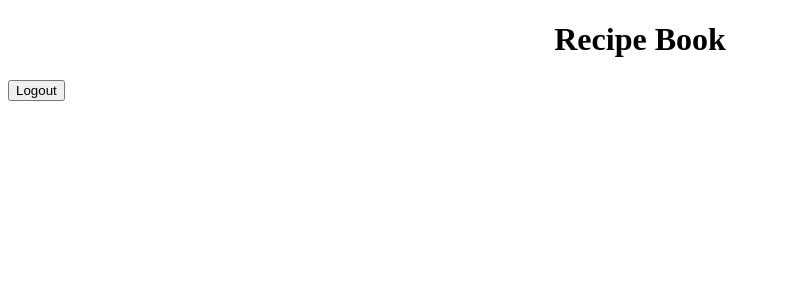
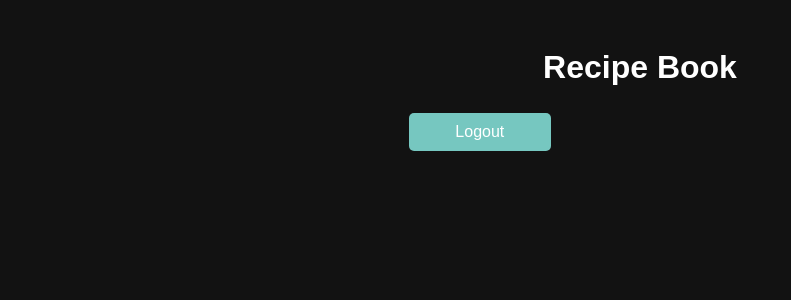
Before and after one commit to fangaxeeel/recipebook-fang-princeaxel, a Django app: page /recipes/list/ in a window 1280 px wide. Shown: the top 300 px of the page, without its empty margins (0-791 px from the left). Run offline with Django 5.2, Linux system fonts and the light colour scheme; the visitor is signed in with stand-in values (Sample User, id 1); data that the repository does not hold is empty.

Commit message:
Added CSS in base.html for all the other .html files to inherit solely for aesthetic purposes. The project is now ready for testing.

```diff
--- a/ledger/templates/base.html
+++ b/ledger/templates/base.html
@@ -2,6 +2,83 @@
 <html>
 <head>
     <title>{% block title %}{% endblock %}</title>
+
+    <style>
+        body {
+            background-color: #121212;
+            color: #e0e0e0;
+            font-family: Arial, sans-serif;
+            margin-left: 30%;
+            margin-right: 30%;
+            padding: 20px;
+        }
+
+        header {
+            background: #1e1e1e;
+            padding: 15px;
+            text-align: center;
+        }
+
+        h1, h2 {
+            color: #ffffff;
+        }
+
+        p, li {
+            color: #bebebe;
+        }
+
+        ul {
+            list-style-type: none;
+            padding: 0;
+        }
+
+        li {
+            background-color: #1e1e1e;
+            padding: 20px;
+            margin: 5px 0;
+            border-radius: 5px;
+        }
+
+        a, button {
+            color: #76c7c0;
+            text-decoration: none;
+        }
+
+        a:hover, button:hover {
+            color: #ffffff;
+            text-decoration: underline;
+        }
+
+        .back-button, .btn, form button {
+            background-color: #76c7c0;
+            color: white;
+            border: none;
+            padding: 10px 15px;
+            margin: 5px;
+            border-radius: 5px;
+            text-decoration: none;
+            text-align: center;
+            cursor: pointer;
+            font-size: 16px;
+            width: 30%;
+        }
+
+        .back-button:hover, .btn:hover, form button:hover  {
+            background-color: #50a5a2;
+        }
+
+        input {
+            width: 100%;
+            padding: 12px;
+            margin: 10px 0;
+            border: 1px solid #444;
+            border-radius: 5px;
+            background-color: #1e1e1e;
+            color: white;
+            font-size: 16px;
+        }
+    </style>
+
 </head>
 <body>
     <h1 align="center">Recipe Book</h1>
```
